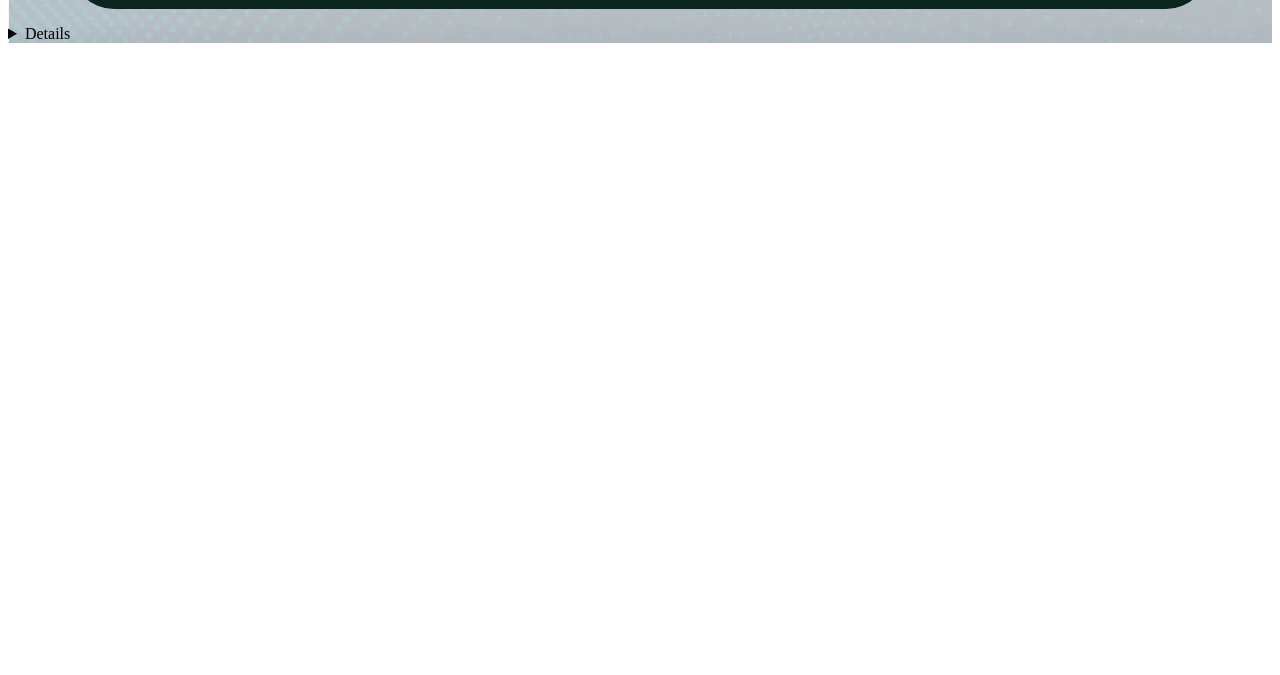
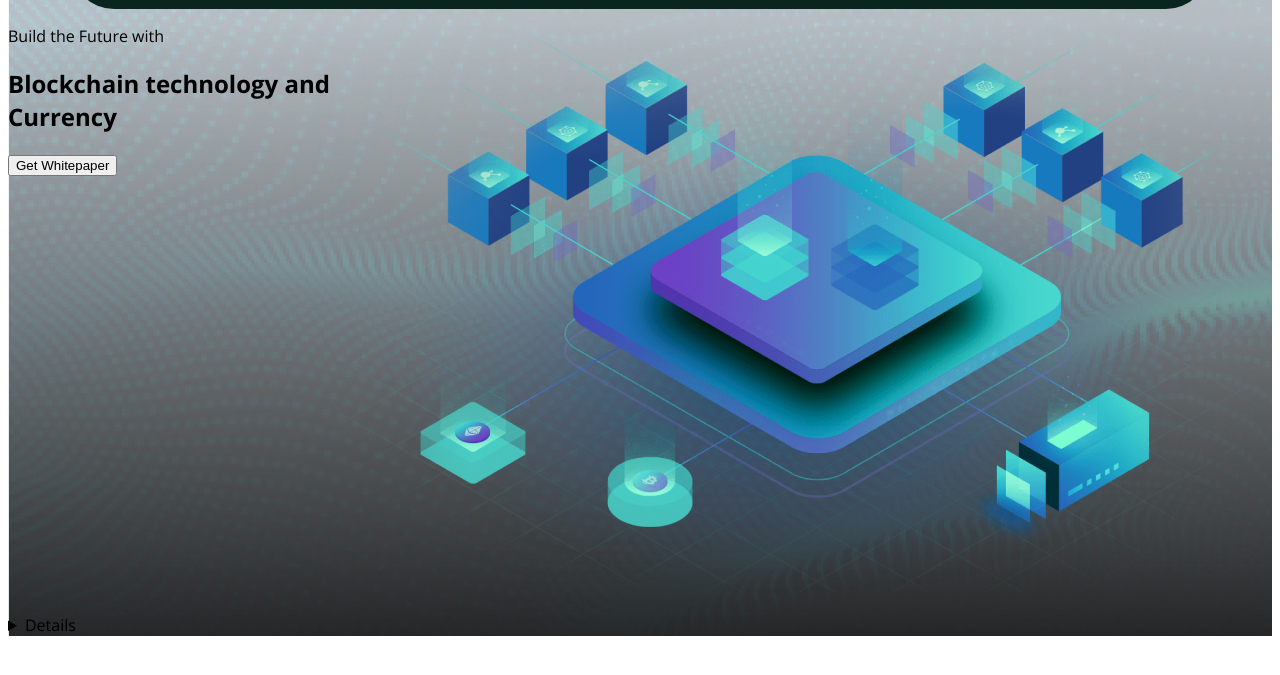
Before and after one commit to rommarcelina/blockchain, a plain HTML site: page index.html in a window 1280 px wide. Shown: the part 115-790 px from the top of the page. Drawn offline with nearby package versions, Linux system fonts and the light colour scheme.

Commit message:
M-03 | edycja sekcji procesor

```diff
--- a/index.html
+++ b/index.html
@@ -27,7 +27,16 @@
             </div>
         </header>
 
-        <section></section>
+        <section class="procesor">
+            <div class="procesorLeftSide">
+                <p>Build the Future with</p>
+                <h2>Blockchain technology and Currency</h2>
+                <button>Get Whitepaper</button>
+            </div>
+            <div class="procesorRightSide">
+                <img src="./assets/img/procesor.png" alt="procesor">
+            </div>
+        </section>
         <section></section>
         <figure></figure>
         <section></section>
--- a/style.scss
+++ b/style.scss
@@ -5,23 +5,20 @@ $colorBlack: black;
 $colorGreen: #00E3A5;
 $pSize: 18px;
 $pcolor: #80AB9E;
-$h2Size: 36px;
+$h2Size: 52px;
+$h3Size: 36px;
 
 
-
-
-/* Header */
 .container {
     background-image: url("./assets/img/bg.png");
     padding-top: 30px;
+    font-family: "Open Sans";
 
-
-    }
-
+    /* Header */
     header {
         display: flex;
         flex-direction: row;
-        font-family: "Open Sans";
+
         justify-content: space-between;
         align-items: center;
         color: $colorWhite;
@@ -75,9 +72,17 @@ $h2Size: 36px;
                 line-height: 22px;
                 font-weight: 800;
             }
+        }
+    }
+    /* Section procesor */
+    .procesor{
+        display: flex;
+        flex-direction: row;
+
+        .procesorLeftSide{
 
         }
+    }
+}
 
-
-
-    }
+/* trzeba skonczyc lewa strone section + git commit*/
```
Also changed, not shown: assets/img/procesor.png (added), style.css, 3 other files.
